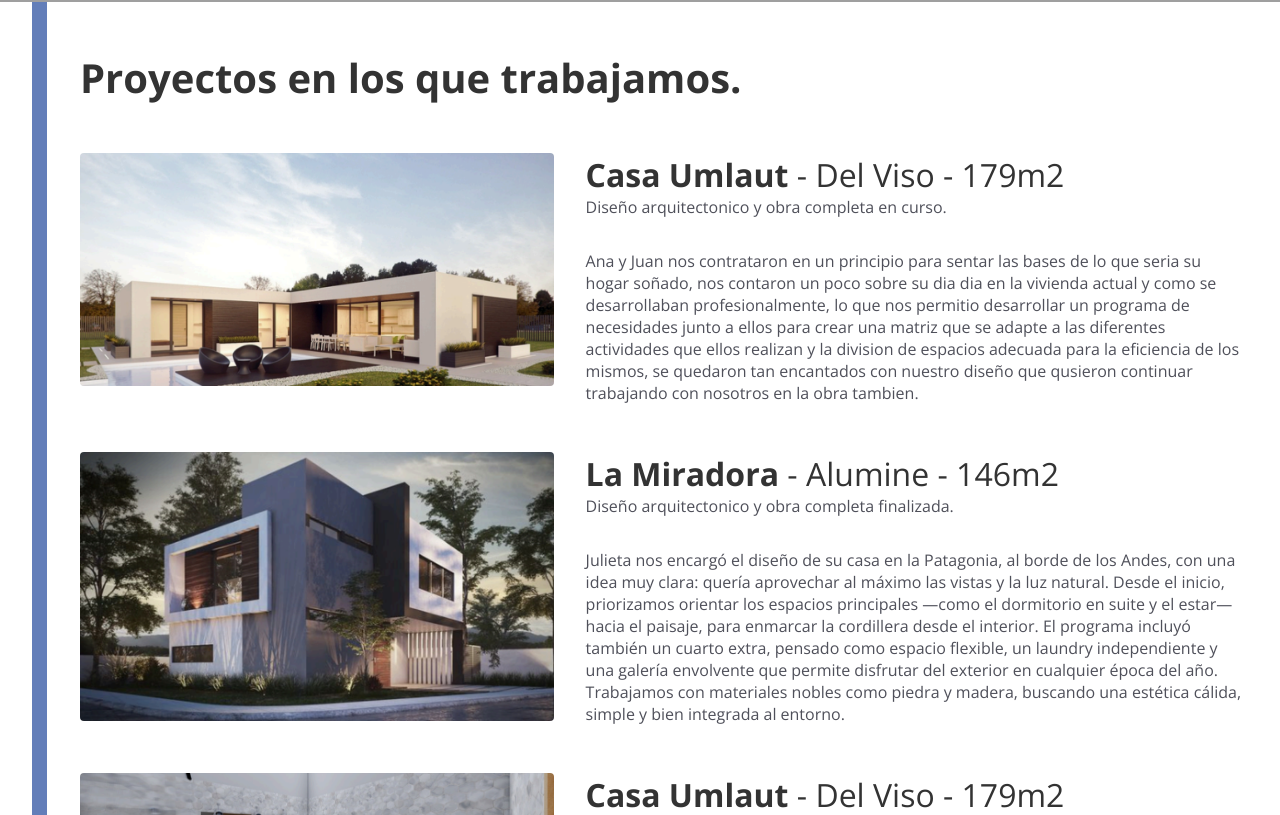
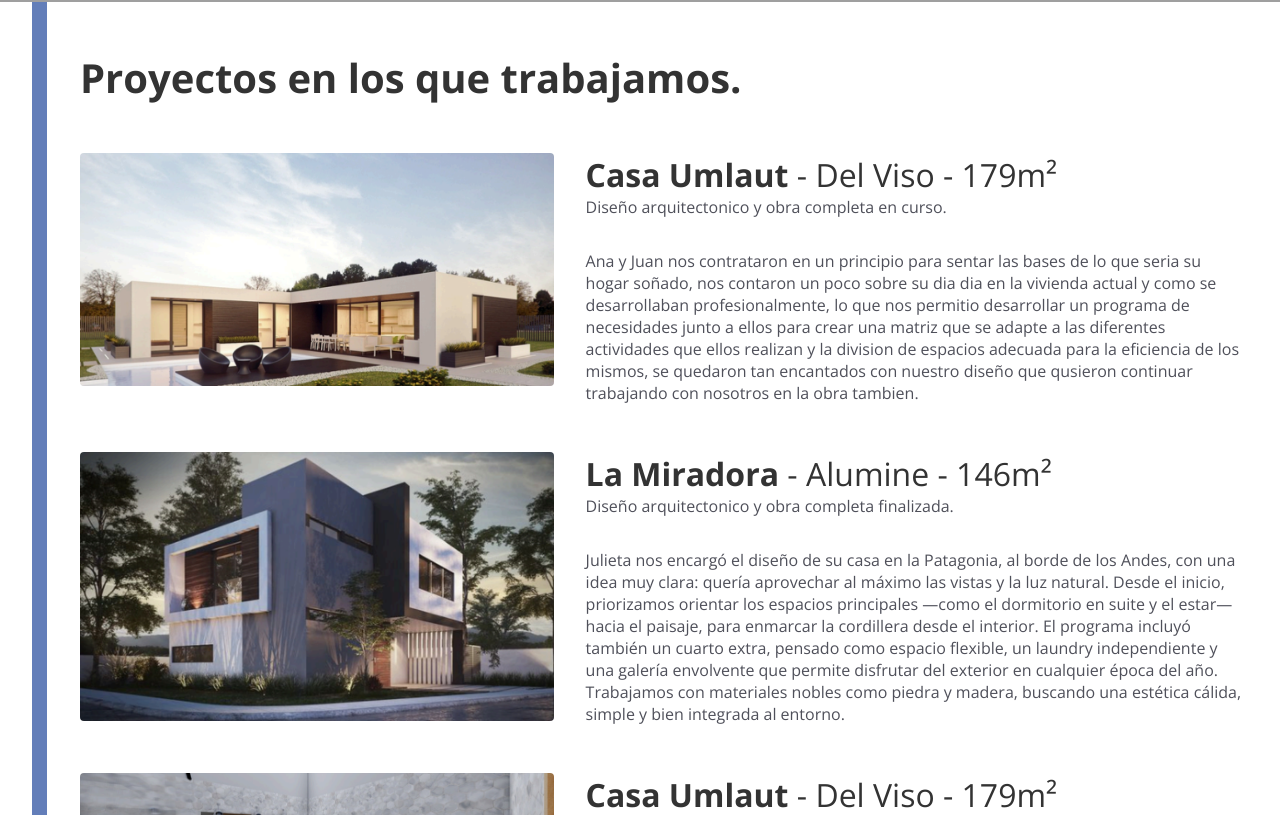
Before and after one commit to D-Madev/portfolio-jotum, a React (Vite) app: page / in a window 1280 px wide. Shown: the part 1285-2100 px from the top of the page. Built offline with nearby package versions, Linux system fonts and the light colour scheme.

Commit message:
style(proyects): Agrego el cuadrado ²

```diff
--- a/src/components/Proyect.jsx
+++ b/src/components/Proyect.jsx
@@ -6,7 +6,7 @@ function Proyect({img, title, location, m2, state, description}) {
       <img src={img} alt="Imagen de proyecto" />
       <div className="proyect-content">
         <div className="proyect-header">
-          <p className="proyect-title"><b>{title}</b> - {location} - {m2}m2</p>
+          <p className="proyect-title"><b>{title}</b> - {location} - {m2}m²</p>
           <p className="proyect-state">{state}</p>
         </div>
         <p className="proyect-description">{description}</p>
```
Also changed, not shown: 4 other files (tests, documents, lock files or other folders).
